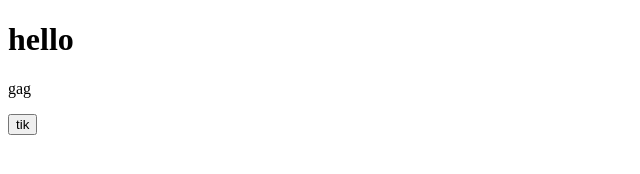
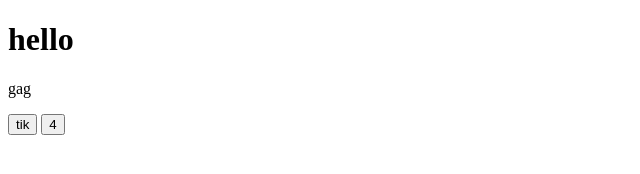
Before and after one commit to Aarrrii/work, a plain HTML site: page index.html in a window 1280 px wide. Shown: the full height of the page, 0-640 px from the left. Drawn offline with Linux system fonts and the light colour scheme.

Commit message:
изменение html5

```diff
--- a/index.html
+++ b/index.html
@@ -10,5 +10,6 @@
     <h1>hello</h1>
     <p>gag</p>
     <button>tik</button>
+    <button>4</button>
 </body>
 </html>
```
Also changed, not shown: style.css (added).
